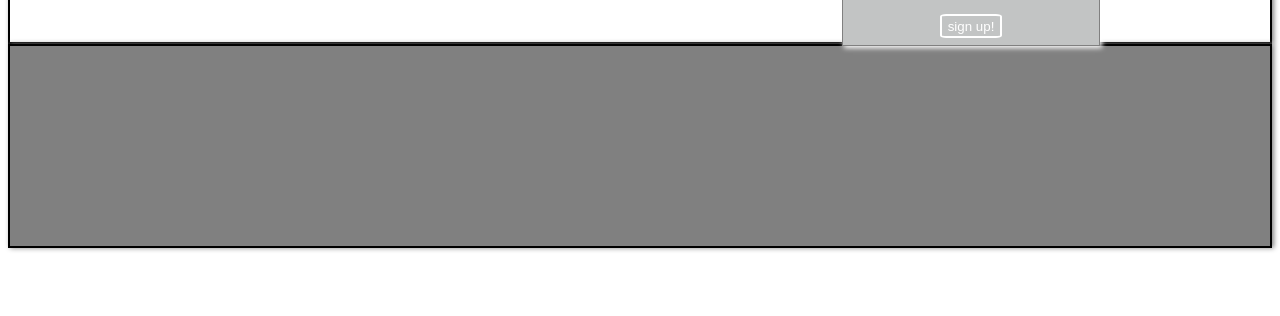
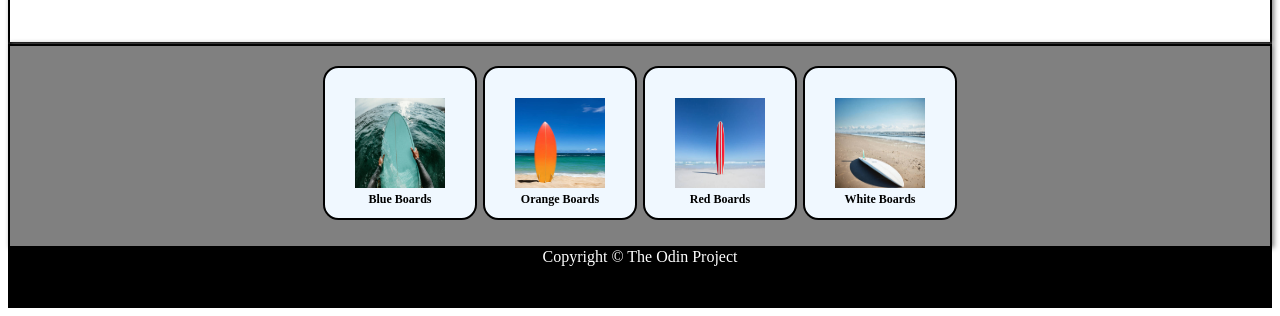
Before and after one commit to ctryon85/landing-Page-TOP, a plain HTML site: page index.html in a window 1280 px wide. Shown: the part 484-800 px from the top of the page. Drawn offline with Linux system fonts and the light colour scheme.

Commit message:
added images to small containers

```diff
--- a/index.html
+++ b/index.html
@@ -38,9 +38,15 @@
     <p><em>Thanks for checking out my landing page <br>
     I am experimenting with this page, having fun so far.</em></p>
 </div>
-<div class="box-3"></div>
+<div class="box-3">
+    <div class="small-box1"><img src="images/blueboard.jpeg" alt="blues-surf-board">Blue Boards</div>
+    <div class="small-box2"><img src="images/red-orange-board.jpeg" alt="red-orange-surf-board">Orange Boards</div>
+    <div class="small-box3"><img src="images/redboard.jpeg" alt="red-surf-board">Red Boards</div>
+    <div class="small-box4"><img src="images/white-board.jpeg" alt="white-surf-board">White Boards</div>
+<!-- free images from https://www.gettyimages.com/photos/surfboard -->
+</div>
 <div class="box-4"></div>
-<footer class="footer"></footer>
+<footer>Copyright © The Odin Project</footer>
 
 </body>
 </html>
--- a/sytles.css
+++ b/sytles.css
@@ -16,7 +16,7 @@ header {
 
 .logo {
     text-shadow: 3px 3px 5px gray;
-    background-color: rgb(7, 114, 222);
+    background-color: rgb(32, 34, 35);
     margin-top: 15px;
     margin-left: 0px;
     border: solid 1px gray;
@@ -55,7 +55,7 @@ img{
     box-shadow: 2px 2px 5px;
     bottom: 80%;
     position: absolute;
-    bottom: 30%;
+    bottom: 37%;
     margin-bottom: 30px;
     margin-left: 65%;
     color: white;
@@ -88,3 +88,31 @@ img{
     font-size: 24px;
     text-align: center;
 }
+
+.small-box1, .small-box2, .small-box3, .small-box4 {
+    padding: 30px;
+    display: flex;
+    justify-content: center;
+    gap: 16px;
+    height: 90px;
+    width: 90px;
+    border: 2px solid black;
+    margin-top: 20px;
+    display: inline-block;
+    border-radius: 10%;
+    background-color: aliceblue;
+    font-size: 12px;
+    font-weight: 800;
+    /* https://www.gettyimages.com/photos/surfboard (free images) */
+}
+
+
+footer {
+    background-color: black;
+    height: 60px;
+    width: 100%;
+    color: white;
+    text-align: center;
+    margin-top: 0px;
+    padding: 0px;
+}
```
Also changed, not shown: images/blueboard.jpeg (added), images/red-orange-board.jpeg (added), images/redboard.jpeg (added), images/surf-background.jpeg (added), images/white-board.jpeg (added).
